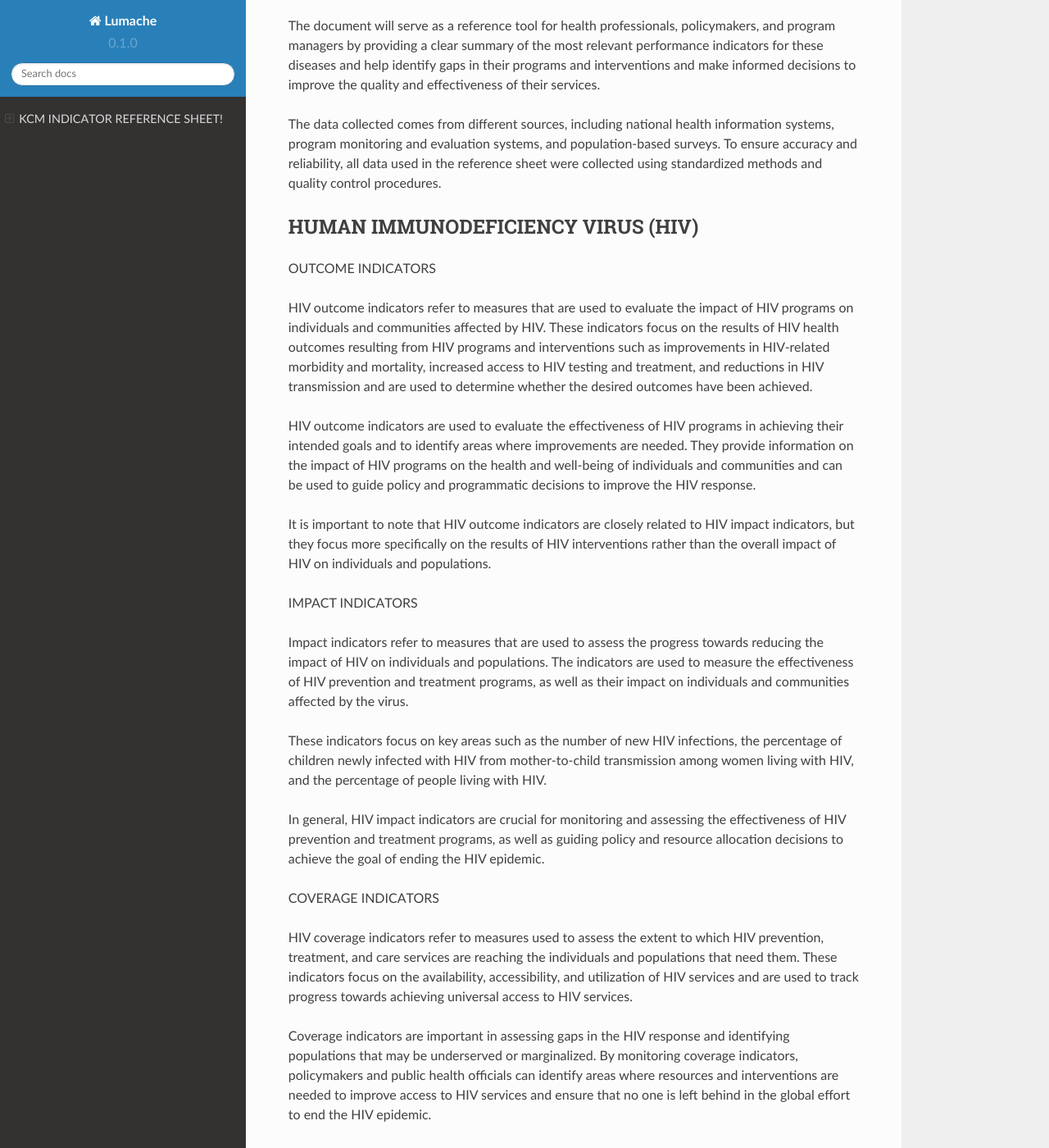
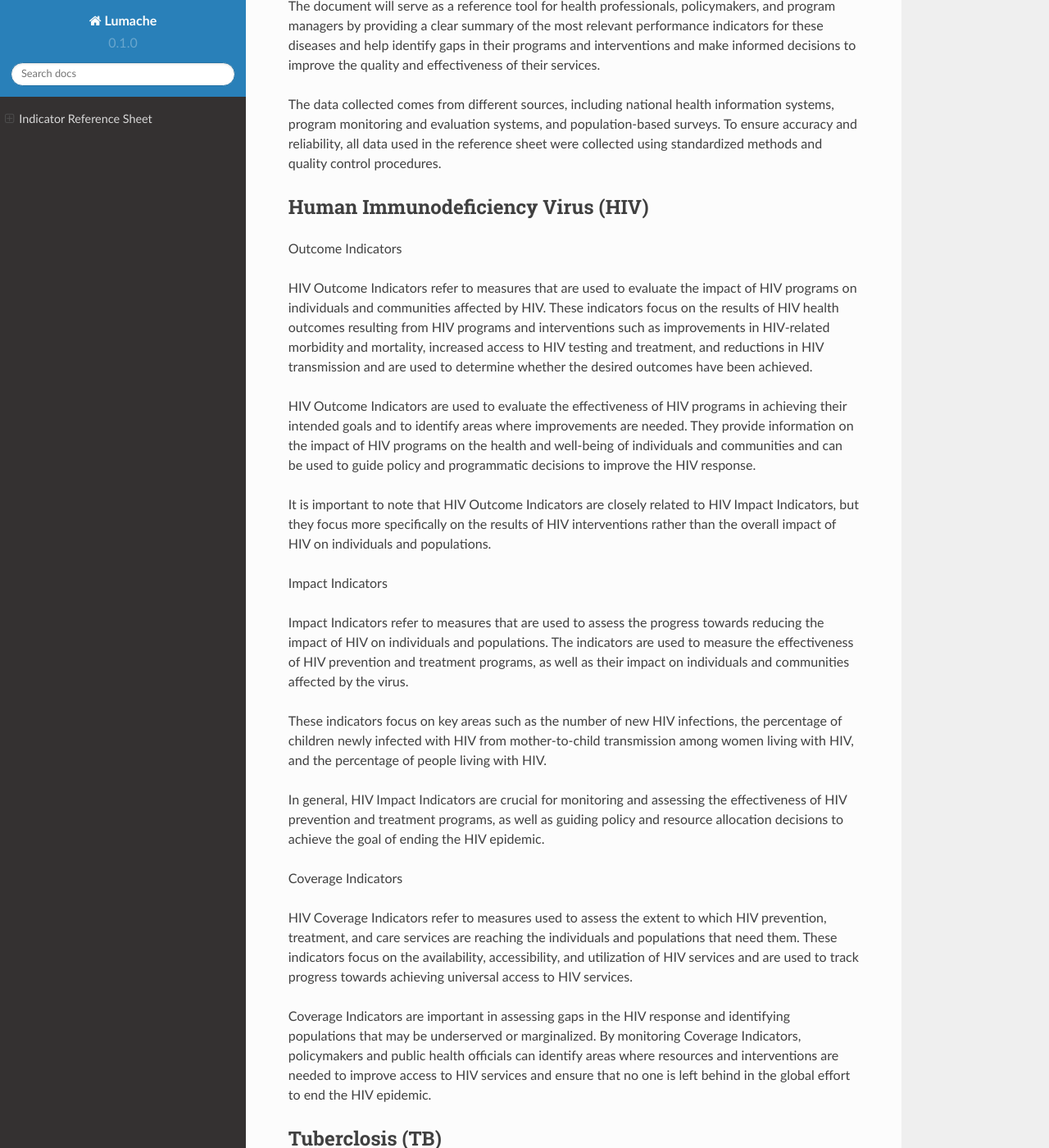
Before and after one commit to danielmaangi/kcmdashboard, a Sphinx documentation site: the page built from docs/source/index.rst, in a window 1280 px wide and 1400 px high, scrolled down 1364 px. Shown: the whole window at 82% size. Built offline with Sphinx 7.4.7 and the Read the Docs theme 2.0.0, drawn with Linux system fonts in a browser that asks for light colours; some of the changed text lies outside the part shown.

Commit message:
contents initial commit

```diff
--- a/docs/source/index.rst
+++ b/docs/source/index.rst
@@ -1,25 +1,25 @@
-KCM INDICATOR REFERENCE SHEET!
+Indicator Reference Sheet
 ===================================
 
 ==============
 Contents
 ==============
 
-ABBREVIATIONS   2
-Introduction   4
-HUMAN IMMUNODEFICIENCY VIRUS (HIV)   4
-OUTCOME INDICATORS   4
-IMPACT INDICATORS   5
-COVERAGE INDICATORS   5
-TUBERCULOSIS (TB)   5
-OUTCOME INDICATORS   5
-IMPACT INDICATORS   5
-COVERAGE INDICATORS   5
-MALARIA   6
-IMPACT INDICATORS   6
-OUTCOME INDICATORS   6
-COVERAGE INDICATORS   6
-GRANTS   7
+*Abbreviations   2
+*Introduction   4
+*Human Immunodeficiency Virus (HIV)   4
+Outcome Indicators   4
+Impact Indicators   5
+Coverage Indicators   5
+Tuberclosis (TB)   5
+Outcome Indicators   5
+Impact Indicators   5
+Coverage Indicators   5
+Malaria   6
+Impact Indicators   6
+Outcome Indicators   6
+Coverage Indicators   6
+Grants   7
 HIV, KRCS   7
 HIV, TNT   14
 Malaria, AMREF   19
@@ -30,7 +30,7 @@ TB, IGAD   31
 TB, TNT   34
 
 ==============
-ABBREVIATIONS
+Abbreviations
 ==============
 
 HMIS              Health Management Information System
@@ -77,7 +77,7 @@ Introduction
 
 HIV, TB, and Malaria are three of the world's most devastating infectious diseases, with significant impacts on the health and well-being of populations, especially in developing countries. These diseases influence individuals and communities, often leading to reduced life expectancies, increased healthcare costs, and lost productivity. Despite significant progress in reducing the incidence and prevalence of these diseases, they continue to be a significant public health concern, especially in low-income countries.
 
-HIV is a viral infection that is transmitted through sexual contact, shared needles, and mother-to-child transmission during pregnancy, delivery, or breastfeeding. TB is an infectious bacterial disease transmitted through the air when an infected person coughs or sneezes. Malaria is a mosquito-borne disease caused by a parasite it is transmitted through the bites of infected mosquitoes. Most malaria cases and deaths occur in sub-Saharan Africa, with children under the age of five being the most vulnerable to the disease.
+HIV is a viral infection that is transmitted through sexual contact, shared needles, and mother-to-child transmission during pregnancy, delivery, or breastfeeding. TB is an infectious bacterial disease transmitted through the air when an infected person coughs or sneezes. Malaria is a mosquito-borne disease caused by a parasite it is transmitted through the bites of infected mosquitoes. Most Malaria cases and deaths occur in sub-Saharan Africa, with children under the age of five being the most vulnerable to the disease.
 
 These diseases have a significant impact on the social and economic development of affected countries, hindering progress towards achieving the Sustainable Development Goals. To address these challenges, it is important to have effective monitoring and evaluation systems in place. Performance indicators can help in tracking progress toward reducing the burden of these diseases and improving health outcomes for affected populations. In this reference sheet, we will provide an overview of some of the key performance indicators used to measure progress in the prevention, diagnosis, and treatment of HIV, TB, and Malaria.
 
@@ -86,75 +86,75 @@ The document will serve as a reference tool for health professionals, policymake
 The data collected comes from different sources, including national health information systems, program monitoring and evaluation systems, and population-based surveys. To ensure accuracy and reliability, all data used in the reference sheet were collected using standardized methods and quality control procedures.
 
 ==============
-HUMAN IMMUNODEFICIENCY VIRUS (HIV)
+Human Immunodeficiency Virus (HIV)
 ==============
 
-OUTCOME INDICATORS
+Outcome Indicators
 
-HIV outcome indicators refer to measures that are used to evaluate the impact of HIV programs on individuals and communities affected by HIV. These indicators focus on the results of HIV health outcomes resulting from HIV programs and interventions such as improvements in HIV-related morbidity and mortality, increased access to HIV testing and treatment, and reductions in HIV transmission and are used to determine whether the desired outcomes have been achieved.
+HIV Outcome Indicators refer to measures that are used to evaluate the impact of HIV programs on individuals and communities affected by HIV. These indicators focus on the results of HIV health outcomes resulting from HIV programs and interventions such as improvements in HIV-related morbidity and mortality, increased access to HIV testing and treatment, and reductions in HIV transmission and are used to determine whether the desired outcomes have been achieved.
 
-HIV outcome indicators are used to evaluate the effectiveness of HIV programs in achieving their intended goals and to identify areas where improvements are needed. They provide information on the impact of HIV programs on the health and well-being of individuals and communities and can be used to guide policy and programmatic decisions to improve the HIV response.
+HIV Outcome Indicators are used to evaluate the effectiveness of HIV programs in achieving their intended goals and to identify areas where improvements are needed. They provide information on the impact of HIV programs on the health and well-being of individuals and communities and can be used to guide policy and programmatic decisions to improve the HIV response.
 
-It is important to note that HIV outcome indicators are closely related to HIV impact indicators, but they focus more specifically on the results of HIV interventions rather than the overall impact of HIV on individuals and populations.
+It is important to note that HIV Outcome Indicators are closely related to HIV Impact Indicators, but they focus more specifically on the results of HIV interventions rather than the overall impact of HIV on individuals and populations.
 
-IMPACT INDICATORS
+Impact Indicators
 
-Impact indicators refer to measures that are used to assess the progress towards reducing the impact of HIV on individuals and populations. The indicators are used to measure the effectiveness of HIV prevention and treatment programs, as well as their impact on individuals and communities affected by the virus.
+Impact Indicators refer to measures that are used to assess the progress towards reducing the impact of HIV on individuals and populations. The indicators are used to measure the effectiveness of HIV prevention and treatment programs, as well as their impact on individuals and communities affected by the virus.
 
 These indicators focus on key areas such as the number of new HIV infections, the percentage of children newly infected with HIV from mother-to-child transmission among women living with HIV, and the percentage of people living with HIV.
 
-In general, HIV impact indicators are crucial for monitoring and assessing the effectiveness of HIV prevention and treatment programs, as well as guiding policy and resource allocation decisions to achieve the goal of ending the HIV epidemic.
+In general, HIV Impact Indicators are crucial for monitoring and assessing the effectiveness of HIV prevention and treatment programs, as well as guiding policy and resource allocation decisions to achieve the goal of ending the HIV epidemic.
 
-COVERAGE INDICATORS
+Coverage Indicators
 
-HIV coverage indicators refer to measures used to assess the extent to which HIV prevention, treatment, and care services are reaching the individuals and populations that need them. These indicators focus on the availability, accessibility, and utilization of HIV services and are used to track progress towards achieving universal access to HIV services.
+HIV Coverage Indicators refer to measures used to assess the extent to which HIV prevention, treatment, and care services are reaching the individuals and populations that need them. These indicators focus on the availability, accessibility, and utilization of HIV services and are used to track progress towards achieving universal access to HIV services.
 
-Coverage indicators are important in assessing gaps in the HIV response and identifying populations that may be underserved or marginalized. By monitoring coverage indicators, policymakers and public health officials can identify areas where resources and interventions are needed to improve access to HIV services and ensure that no one is left behind in the global effort to end the HIV epidemic.
+Coverage Indicators are important in assessing gaps in the HIV response and identifying populations that may be underserved or marginalized. By monitoring Coverage Indicators, policymakers and public health officials can identify areas where resources and interventions are needed to improve access to HIV services and ensure that no one is left behind in the global effort to end the HIV epidemic.
 
 ==============
-TUBERCULOSIS (TB)
+Tuberclosis (TB)
 ==============
 
-OUTCOME INDICATORS
+Outcome Indicators
 
 This is a set of measurable indicators used to evaluate the effectiveness of TB treatment and its impact on TB patients' health. These indicators help in assessing the effectiveness of TB treatment programs and ensuring that patients receive adequate care and support throughout the treatment process.
 
 Tracking these indicators is essential in evaluating the effectiveness of TB treatment programs, identifying areas for improvement, and optimizing resource utilization to minimize the impact of TB on patients and communities.
 
-IMPACT INDICATORS
+Impact Indicators
 
-TB impact indicators are a set of measurable indicators that are used to assess the effectiveness of TB control programs and interventions in reducing the burden of tuberculosis.
+TB Impact Indicators are a set of measurable indicators that are used to assess the effectiveness of TB control programs and interventions in reducing the burden of tuberculosis.
 
-These indicators can help to track progress towards TB control goals and identify areas that require improvement. Common TB impact indicators include TB incidence rate and TB mortality rate. These indicators are important for monitoring and evaluating TB control efforts and ensuring that resources are being utilized effectively to reduce the burden of TB.
+These indicators can help to track progress towards TB control goals and identify areas that require improvement. Common TB Impact Indicators include TB incidence rate and TB mortality rate. These indicators are important for monitoring and evaluating TB control efforts and ensuring that resources are being utilized effectively to reduce the burden of TB.
 
-COVERAGE INDICATORS
+Coverage Indicators
 
 These indicators are used to measure the extent of coverage of TB prevention, diagnosis, and treatment services in a population. These indicators are used to monitor progress towards achieving TB control goals, evaluate the performance of TB control programs, and identify areas for improvement in TB prevention, diagnosis, and treatment.
 
 These indicators are calculated at the national, sub-national, or facility level, and can be used to identify gaps in TB prevention, diagnosis, and treatment services and can be used to evaluate the effectiveness of TB control programs, track progress over time, and inform policy decisions related to TB control.
 
 ==============
-MALARIA
+Malaria
 ==============
 
-IMPACT INDICATORS
+Impact Indicators
 
-Malaria impact indicators are a set of measurements used to assess the effectiveness of malaria control and elimination programs, and to track progress in reducing the burden of malaria on populations.
+Malaria Impact Indicators are a set of measurements used to assess the effectiveness of Malaria control and elimination programs, and to track progress in reducing the burden of Malaria on populations.
 
-These indicators include measurements of malaria incidence rate, malaria prevalence rate, malaria mortality rate, insecticide-treated net (ITN) ownership, indoor residual spraying (IRS) coverage, proportion of fever cases tested for malaria, treatment success rate, proportion of pregnant women who receive preventive treatment for malaria, and cost-effectiveness.
+These indicators include measurements of Malaria incidence rate, Malaria prevalence rate, Malaria mortality rate, insecticide-treated net (ITN) ownership, indoor residual spraying (IRS) coverage, proportion of fever cases tested for Malaria, treatment success rate, proportion of pregnant women who receive preventive treatment for Malaria, and cost-effectiveness.
 
-By monitoring and tracking these indicators, health organizations and policymakers can evaluate the effectiveness of malaria control programs, identify areas for improvement, and allocate resources more efficiently to combat malaria.
+By monitoring and tracking these indicators, health organizations and policymakers can evaluate the effectiveness of Malaria control programs, identify areas for improvement, and allocate resources more efficiently to combat Malaria.
 
-OUTCOME INDICATORS
+Outcome Indicators
 
-Malaria outcome indicators are a set of indicators used to assess the effectiveness of malaria interventions on individual patients and their health outcomes.
+Malaria Outcome Indicators are a set of indicators used to assess the effectiveness of Malaria interventions on individual patients and their health outcomes.
 
-These indicators provide insight into the quality of care and treatment provided to malaria patients, as well as the effectiveness of various malaria treatments and interventions.
+These indicators provide insight into the quality of care and treatment provided to Malaria patients, as well as the effectiveness of various Malaria treatments and interventions.
 
-By monitoring these indicators, health organizations and policymakers can evaluate the impact of malaria interventions on patient outcomes and make informed decisions to improve the quality of malaria care and treatment.
+By monitoring these indicators, health organizations and policymakers can evaluate the impact of Malaria interventions on patient outcomes and make informed decisions to improve the quality of Malaria care and treatment.
 
-COVERAGE INDICATORS
+Coverage Indicators
 
-Malaria coverage indicators are measurements used to assess the extent to which malaria prevention and control interventions reach the intended population.
+Malaria Coverage Indicators are measurements used to assess the extent to which Malaria prevention and control interventions reach the intended population.
 
-Monitoring these indicators allows health organizations and policymakers to assess the coverage and impact of malaria control interventions and adjust strategies to ensure that interventions reach the most vulnerable populations.
+Monitoring these indicators allows health organizations and policymakers to assess the coverage and impact of Malaria control interventions and adjust strategies to ensure that interventions reach the most vulnerable populations.
```
